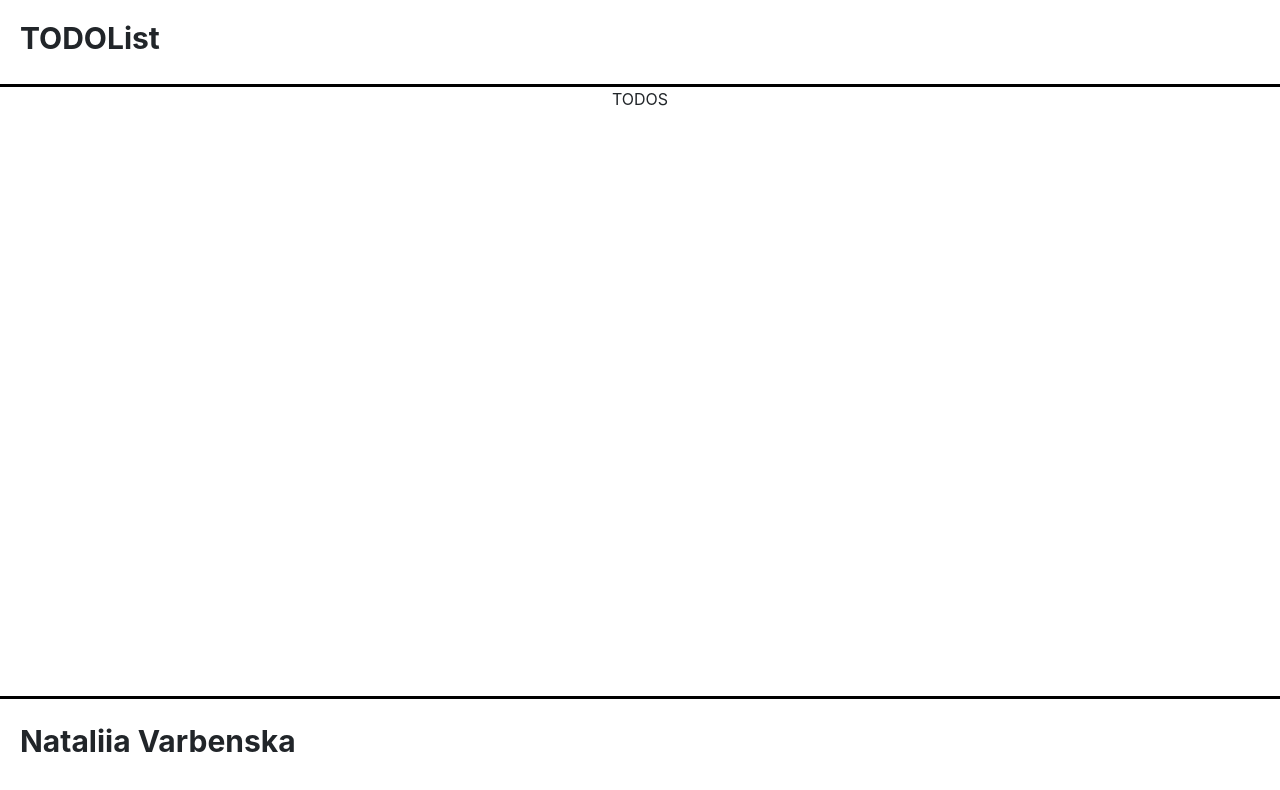
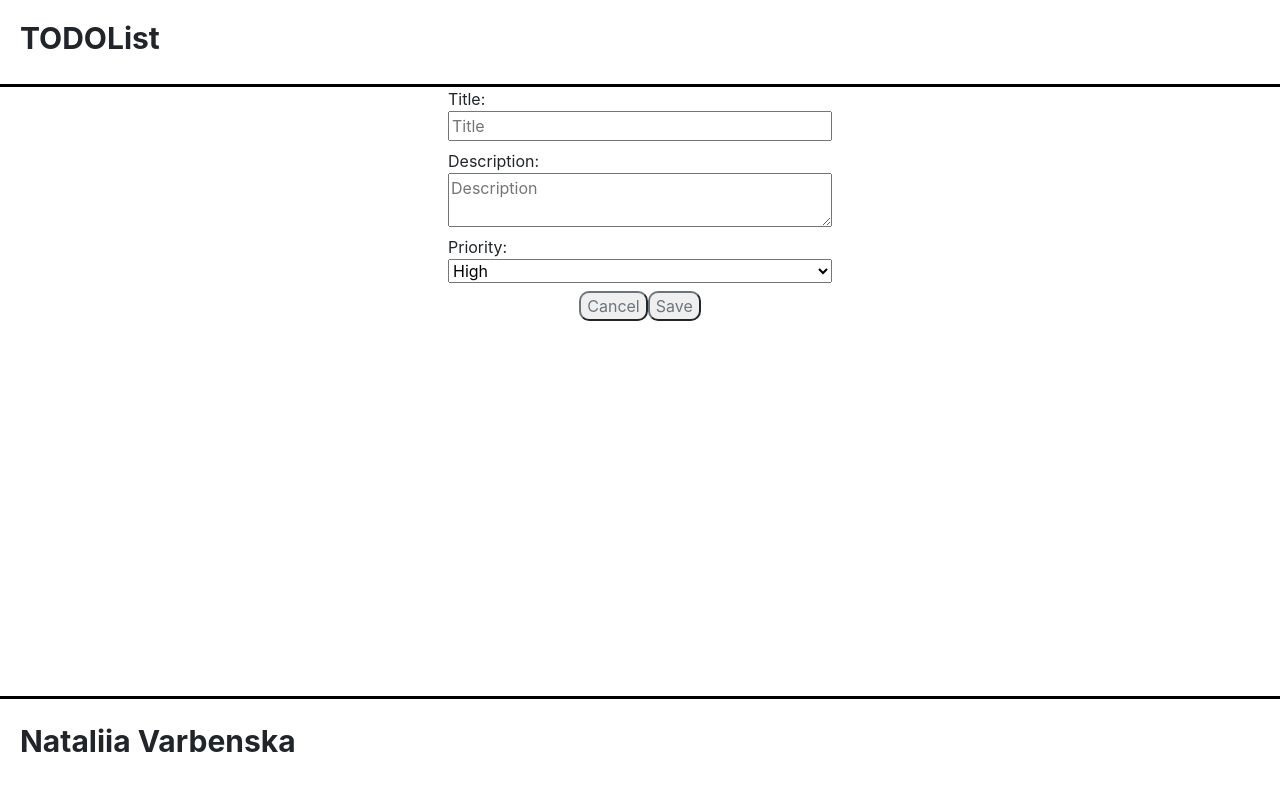
Before and after one commit to nataliia-v/js-band-hw-task-6, a React (Create React App) app: page /todos in a window 1280 px wide. Shown: the top 790 px of the page. Built offline with nearby package versions, Linux system fonts and the light colour scheme.

Commit message:
ABC-12: * fix routind on gh-pages

```diff
--- a/src/components/App/App.js
+++ b/src/components/App/App.js
@@ -1,5 +1,5 @@
 import React from 'react';
-import { HashRouter as Router, Switch, Route } from 'react-router-dom';
+import { BrowserRouter, Switch, Route, Redirect } from 'react-router-dom';
 
 import Header from '../Header/Header';
 import Footer from '../Footer/Footer';
@@ -11,26 +11,21 @@ const internName = 'Nataliia Varbenska';
 
 function App() {
   return (
-    <Router>
-      <div className={styles.app}>
-        <Header />
-        <Router>
+    <div className={ styles.app }>
+      <Header/>
+      <BrowserRouter basename={ process.env.PUBLIC_URL }>
         <div>
           <Switch>
-              <Route exact path="/">
-                <Todos />
+            <Route path="/todos">
+              <Todos/>
             </Route>
-              <Route exact path="/todos">
-                <Todos />
-              </Route>
+            <Redirect from="/" to="/todos" exact />
             <Route path="*">Oops..not found</Route>
           </Switch>
         </div>
-        </Router>
-        <Footer internName={internName} />
+      </BrowserRouter>
+      <Footer internName={ internName }/>
     </div>
-    </Router>
-
   );
 }
 
--- a/src/components/Footer/Footer.module.scss
+++ b/src/components/Footer/Footer.module.scss
@@ -1,7 +1,7 @@
 .footer {
   padding: 20px 0 20px 20px;
   display: flex;
-  justify-content: start;
+  justify-content: flex-start;
   border-top: 3px solid black;
   position: absolute;
   left: 0;
--- /dev/null
+++ b/src/components/Form/Form.css
@@ -0,0 +1,15 @@
+.form {
+  display: flex;
+  flex-direction: column;
+  width: 30%;
+  margin: auto;
+}
+label {
+  display: flex;
+  flex-direction: column;
+  text-align: start;
+}
+
+button {
+  border-radius: 10px;
+}
--- /dev/null
+++ b/src/components/Form/Form.js
@@ -0,0 +1,72 @@
+import * as React from 'react';
+import './Form.css';
+
+export class Form extends React.Component{
+
+  constructor (props) {
+    super(props);
+
+    this.state = {
+      title: "",
+      description: "",
+    };
+
+    this.handleChange = this.handleChange.bind(this);
+    this.handleSubmit = this.handleSubmit.bind(this);
+  }
+
+  handleChange(event) {
+    console.log(event.target);
+    this.setState({ title: event.target.value});
+  }
+
+  handleSubmit(event) {
+    const { value } = this.state;
+    console.log(`A name was submitted: ${value}`);
+    event.preventDefault();
+  }
+
+  render() {
+    const { title, description } = this.state;
+
+    return (
+      <form className="form" onSubmit={this.handleSubmit}>
+
+        <label>
+          <span>Title:</span>
+          <input
+            type="text"
+            value={title}
+            placeholder="Title"
+            onChange={this.handleChange}
+          />
+        </label>
+
+        <label>
+          <span>Description:</span>
+          <textarea
+
+            value={description}
+            placeholder="Description"
+            onChange={this.handleChange}
+          />
+        </label>
+
+        <label>
+          <span>Priority:</span>
+          <select className="selectpicker" data-style="btn-primary">
+            <option value="High">High</option>
+            <option value="Normal">Normal</option>
+            <option value="Low">Low</option>
+          </select>
+        </label>
+
+        <div>
+          <button type="button" className="btn-outline-secondary">Cancel</button>
+          <button type="submit" className="btn-outline-secondary">Save</button>
+        </div>
+
+      </form>
+    );
+  };
+}
--- a/src/components/Header/Header.module.scss
+++ b/src/components/Header/Header.module.scss
@@ -1,7 +1,7 @@
 .header {
     padding: 20px 0 20px 20px;
     display: flex;
-    justify-content: start;
+    justify-content: flex-start;
     border-bottom: 3px solid black;
 }
 
--- a/src/components/Todos/Todos.js
+++ b/src/components/Todos/Todos.js
@@ -1,9 +1,10 @@
 import React from 'react';
+import { Form } from '../Form/Form';
 
 function Todos() {
   return (
     <div>
-      TODOS
+      <Form/>
     </div>
   );
 }
```
Also changed, not shown: .travis.yml, 1 other file (tests, documents, lock files or other folders). Lines whose indentation alone changed are shown as unchanged.
